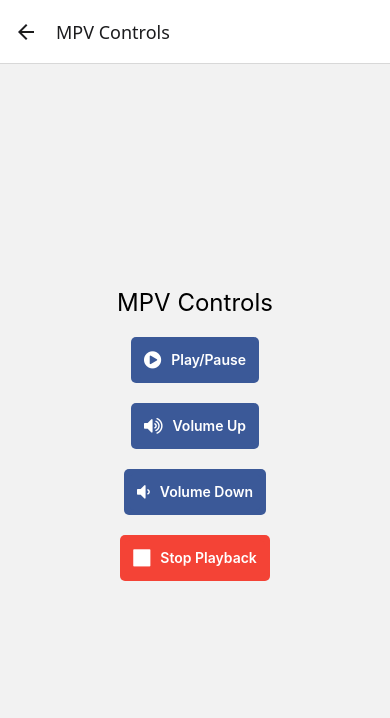
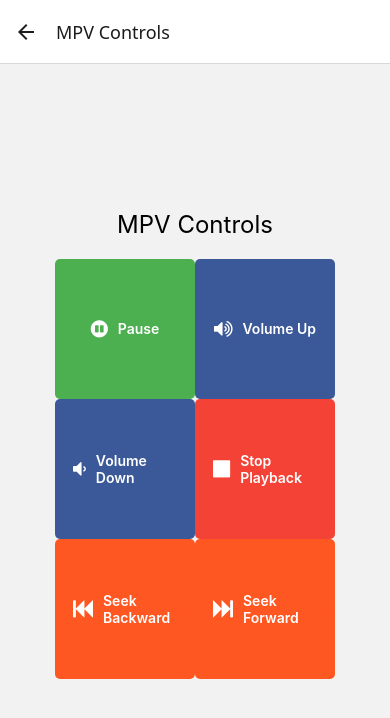
Before and after one commit to christienetto/mpvssh, a React Native app in the folder ssh-media-controller/: screen / in a window 390 px wide. Both pictures are taken after a click on the button "GO TO MPV CONTROLS". Shown: the top 718 px of the page. Built offline with nearby package versions, Linux system fonts and the light colour scheme.

Commit message:
all features working only ip is static and same interenet required on phone

```diff
--- a/ssh-media-controller/components/MPVControlsScreen.js
+++ b/ssh-media-controller/components/MPVControlsScreen.js
@@ -1,4 +1,3 @@
-// src/components/MPVControlsScreen.js
 import React, { useState } from "react";
 import { View, Text, StyleSheet } from "react-native";
 import Icon from "react-native-vector-icons/FontAwesome";
@@ -6,6 +5,7 @@
 
 const MPVControlsScreen = () => {
   const [status, setStatus] = useState("");
+  const [isPlaying, setIsPlaying] = useState(true); // Track if it's playing or paused
 
   const sendCommand = async (command) => {
     try {
@@ -22,55 +22,124 @@
     }
   };
 
+  const handlePlayPause = async () => {
+    try {
+      // Step 1: Get the PID of mpv
+      const pidResponse = await axios.post("http://192.168.1.138:8080/ssh", {
+        host: "192.168.1.138",
+        port: 22,
+        username: "chris",
+        password: "1436",
+        command: "pidof mpv",
+      });
+
+      const pid = pidResponse.data.output.trim();
+
+      if (pid) {
+        if (isPlaying) {
+          // Step 2: Pause the process (mpv)
+          await sendCommand(`kill -STOP ${pid}`);
+          setIsPlaying(false); // Set the state to paused
+        } else {
+          // Step 3: Resume the process (mpv)
+          await sendCommand(`kill -CONT ${pid}`);
+          setIsPlaying(true); // Set the state to playing
+        }
+        setStatus(isPlaying ? "Paused" : "Resumed");
+      } else {
+        setStatus("mpv process not found");
+      }
+    } catch (error) {
+      setStatus(`Failed to execute play/pause command: ${error.message}`);
+    }
+  };
+
+  const handleSeekForward = async () => {
+    try {
+      // Use the IPC command to seek forward 10 seconds
+      await sendCommand(
+        'echo \'{"command": ["seek", 10]}\' | socat - /tmp/mpvsocket'
+      );
+      setStatus("Seeked forward by 10 seconds");
+    } catch (error) {
+      setStatus(`Failed to seek forward: ${error.message}`);
+    }
+  };
+
+  const handleSeekBackward = async () => {
+    try {
+      // Use the IPC command to seek backward 10 seconds
+      await sendCommand(
+        'echo \'{"command": ["seek", -10]}\' | socat - /tmp/mpvsocket'
+      );
+      setStatus("Seeked backward by 10 seconds");
+    } catch (error) {
+      setStatus(`Failed to seek backward: ${error.message}`);
+    }
+  };
+
   return (
     <View style={styles.container}>
       <Text style={styles.title}>MPV Controls</Text>
 
-      <View style={styles.buttonContainer}>
+      {/* 3x2 Grid Layout */}
+      <View style={styles.gridContainer}>
         <Icon.Button
-          name="play-circle"
-          backgroundColor="#3b5998"
-          onPress={() => sendCommand("mpv --toggle-pause")}
-          style={styles.button}
+          name={isPlaying ? "pause-circle" : "play-circle"} // Toggle between play and pause icons
+          backgroundColor="#4CAF50"
+          onPress={handlePlayPause}
+          style={[styles.button, styles.playPauseButton]}
         >
-          Play/Pause
+          {isPlaying ? "Pause" : "Play"}
         </Icon.Button>
-      </View>
 
-      <View style={styles.buttonContainer}>
         <Icon.Button
           name="volume-up"
           backgroundColor="#3b5998"
           onPress={() =>
             sendCommand("pactl set-sink-volume @DEFAULT_SINK@ +5%")
           }
-          style={styles.button}
+          style={[styles.button, styles.volumeButton]}
         >
           Volume Up
         </Icon.Button>
-      </View>
 
-      <View style={styles.buttonContainer}>
         <Icon.Button
           name="volume-down"
           backgroundColor="#3b5998"
           onPress={() =>
             sendCommand("pactl set-sink-volume @DEFAULT_SINK@ -5%")
           }
-          style={styles.button}
+          style={[styles.button, styles.volumeButton]}
         >
           Volume Down
         </Icon.Button>
-      </View>
 
-      <View style={styles.buttonContainer}>
         <Icon.Button
           name="stop"
           backgroundColor="#f44336"
           onPress={() => sendCommand("pkill -2 mpv")}
-          style={styles.button}
+          style={[styles.button, styles.stopButton]}
         >
           Stop Playback
+        </Icon.Button>
+
+        <Icon.Button
+          name="fast-backward"
+          backgroundColor="#FF5722"
+          onPress={handleSeekBackward}
+          style={[styles.button, styles.seekButton]}
+        >
+          Seek Backward
+        </Icon.Button>
+
+        <Icon.Button
+          name="fast-forward"
+          backgroundColor="#FF5722"
+          onPress={handleSeekForward}
+          style={[styles.button, styles.seekButton]}
+        >
+          Seek Forward
         </Icon.Button>
       </View>
 
@@ -90,11 +159,32 @@
     fontSize: 24,
     marginBottom: 20,
   },
-  buttonContainer: {
-    marginBottom: 20,
+  gridContainer: {
+    flexDirection: "row", // Align items in a row
+    flexWrap: "wrap", // Wrap items into new rows
+    justifyContent: "center", // Center the buttons
+    width: "100%", // Full width of the screen
   },
   button: {
-    margin: 5,
+    width: 120, // Width of each button
+    height: 120, // Height of each button
+    justifyContent: "center",
+    alignItems: "center",
+    borderRadius: 60, // Make the buttons circular
+    fontSize: 24, // Larger text/icon size
+    margin: 10, // Spacing between buttons
+  },
+  playPauseButton: {
+    backgroundColor: "#4CAF50", // Green for play/pause
+  },
+  volumeButton: {
+    backgroundColor: "#3b5998", // Default blue for volume buttons
+  },
+  stopButton: {
+    backgroundColor: "#f44336", // Red for stop button
+  },
+  seekButton: {
+    backgroundColor: "#FF5722", // Orange for seek buttons
   },
   status: {
     marginTop: 20,
--- a/ssh-media-controller/components/VideosListScreen.js
+++ b/ssh-media-controller/components/VideosListScreen.js
@@ -27,7 +27,7 @@
   };
 
   const playVideo = async (video) => {
-    const command = `DISPLAY=:0 mpv /home/chris/movies/${folder}/${video}`;
+    const command = `DISPLAY=:0 mpv --fullscreen --input-ipc-server=/tmp/mpvsocket /home/chris/movies/${folder}/${video}`;
     try {
       const response = await axios.post("http://192.168.1.138:8080/ssh", {
         host: "192.168.1.138",
--- a/ssh-media-controller/package.json
+++ b/ssh-media-controller/package.json
@@ -14,6 +14,7 @@
     "@react-navigation/native-stack": "^7.1.0",
     "@react-navigation/stack": "^7.0.5",
     "axios": "^1.7.7",
+    "dotenv": "^16.4.5",
     "expo": "~52.0.8",
     "expo-status-bar": "~2.0.0",
     "react": "18.3.1",
```
Also changed, not shown: 2 other files (tests, documents, lock files or other folders).
